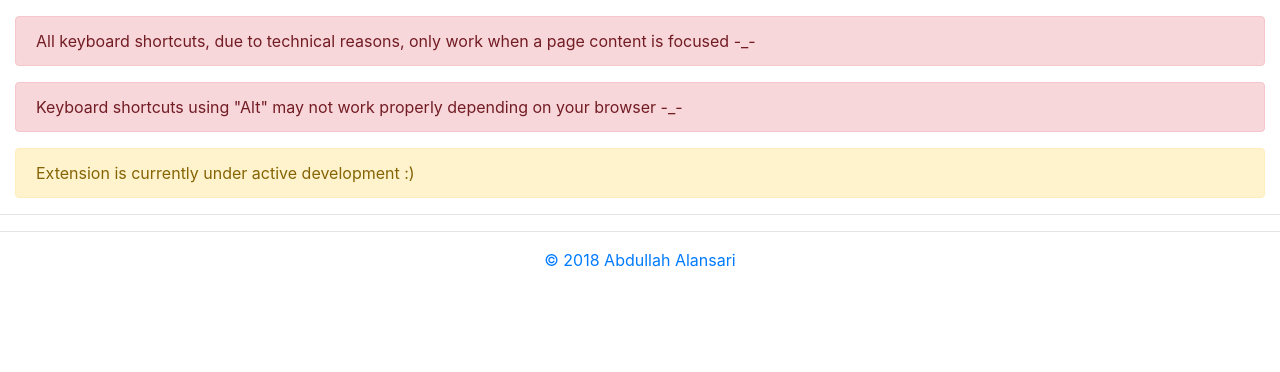
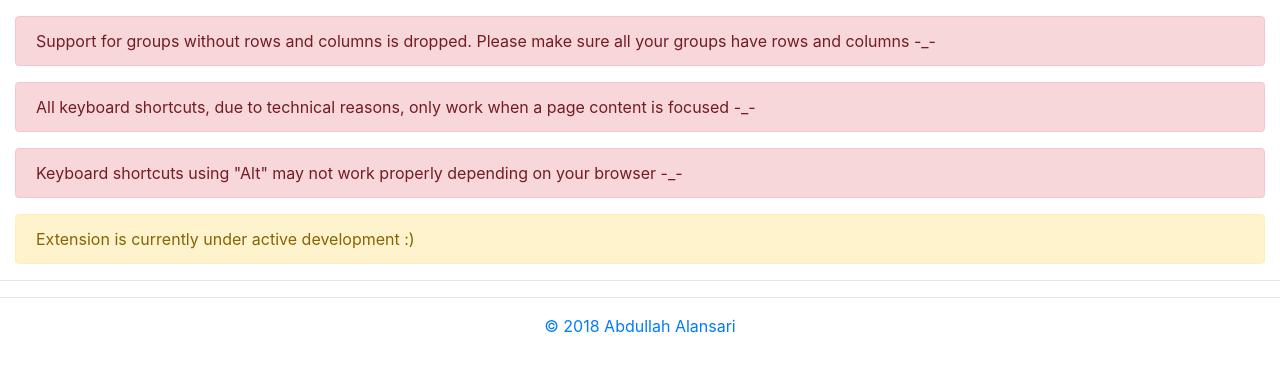
Before and after one commit to ahimta/speed-dial-quantum, a website with bundled scripts: page newtab.html in a window 1280 px wide. Built offline with nearby package versions, Linux system fonts and the light colour scheme.

Commit message:
Fix user can't know that groups without rows & cols are deprecated
Add an alert to the top of the new-tab page:sweat_smile:

```diff
--- a/newtab.html
+++ b/newtab.html
@@ -12,6 +12,10 @@
 
 <body>
   <section class="container-fluid" style="margin-top: 1em">
+      <aside class="alert alert-danger" role="alert">
+          Support for groups without rows and columns is dropped. Please make
+          sure all your groups have rows and columns -_-
+      </aside>
       <aside class="alert alert-danger" role="alert">
           All keyboard shortcuts, due to technical reasons, only work when a page
           content is focused -_-
```
